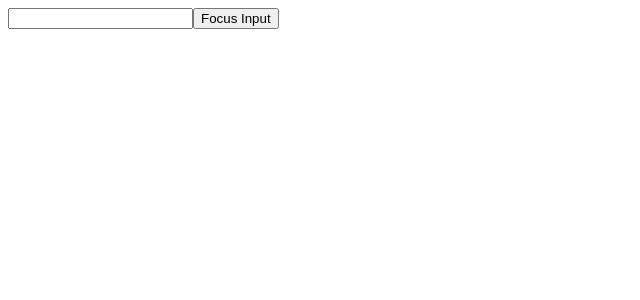
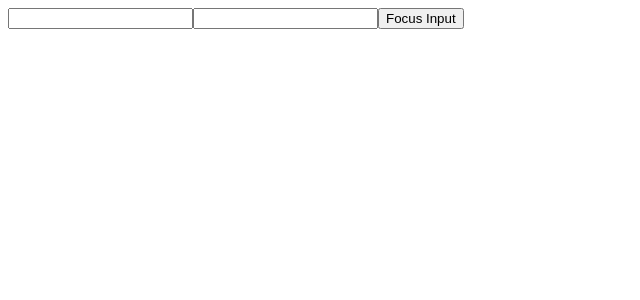
Before and after one commit to githubscientist/react-b47-b48, a React (Vite) app: page / in a window 1280 px wide. Shown: the top 300 px of the page, without its empty margins (0-640 px from the left). Built offline with nearby package versions, Linux system fonts and the light colour scheme.

Commit message:
passing ref to another component

```diff
--- a/src/App.jsx
+++ b/src/App.jsx
@@ -1,20 +1,11 @@
-// useRef - hook: to create a mutable reference to an element or a value that persists across render cycles.
-
-// Example: focus the input text element on click of a button
-
 import React, { useRef } from 'react'
+import SetInputFocus from './components/SetInputFocus';
 
 function App() {
 
   const inputRef = useRef(null);
 
-  // const handleButtonClick = () => {
-  //   // console.log(inputRef.current.value);
-  //   inputRef.current.focus();
-  // }
-
   function handleButtonClick() {
-    // console.log(inputRef.current.value);
     inputRef.current.focus();
   }
 
@@ -25,7 +16,14 @@ function App() {
         ref={inputRef}
       />
 
+      <input
+        type='text'
+        ref={inputRef}
+      />
+
+
       <button onClick={handleButtonClick}>Focus Input</button>
+      <SetInputFocus inputRef={ inputRef } />
     </div>
   )
 }
--- /dev/null
+++ b/src/components/SetInputFocus.jsx
@@ -0,0 +1,16 @@
+import React, { useEffect } from 'react';
+
+function SetInputFocus({ inputRef }) {
+
+    // set the focus of the input
+    useEffect(() => {
+        // inputRef.current.focus();
+        console.log(inputRef);
+    }, [inputRef]);
+
+  return (
+    <></>
+  )
+}
+
+export default SetInputFocus;
```
